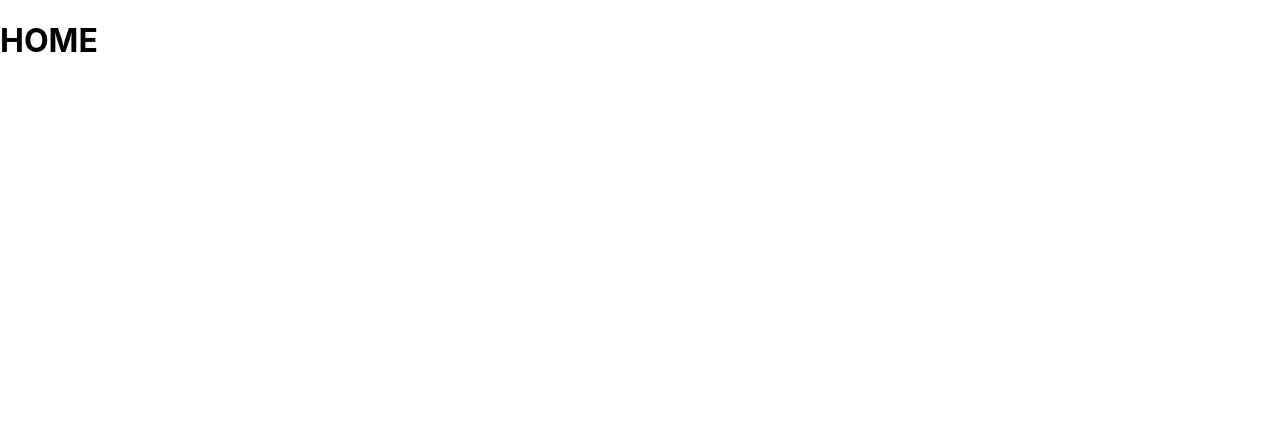
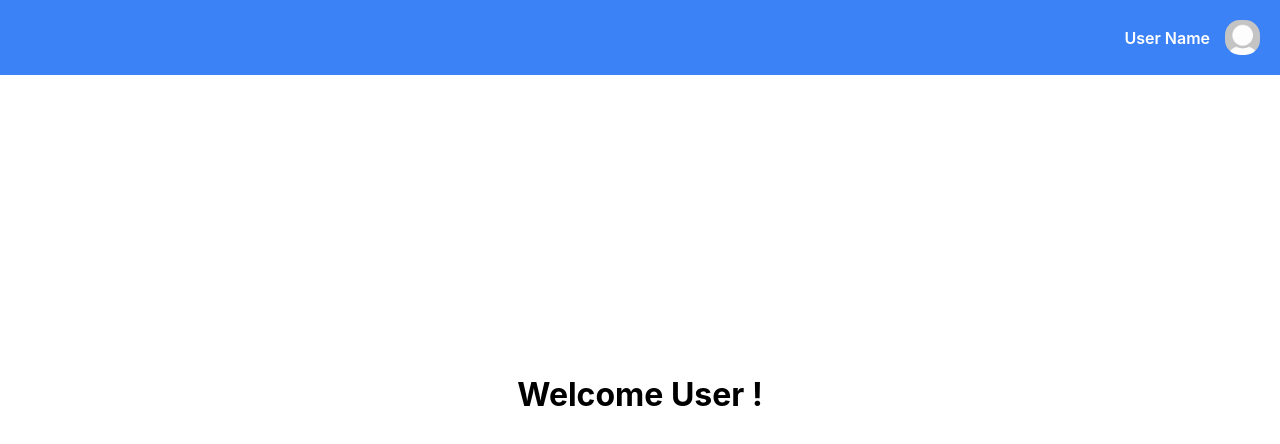
Before and after one commit to ShivaShankarGoddumarri/Beyinc_frontend, a React (Create React App) app: page / in a window 1280 px wide. Shown: the top 444 px of the page. Built offline with nearby package versions, Linux system fonts and the light colour scheme.

Commit message:
navbar added

```diff
--- /dev/null
+++ b/src/Components/Home/Home.css
@@ -0,0 +1,24 @@
+*{
+    margin: 0;
+    padding: 0;
+}
+
+navbar {
+    background-color: #3b82f6;
+    color: white;
+    padding: 20px;
+    font-weight: 600;
+    display: flex;
+    justify-content: flex-end;
+    align-items: center;
+  }
+
+img{
+    width: 35px;
+    height: 35px;
+    border-radius: 15px;
+    margin-left: 15px;
+}
+h1{
+    margin-top: 300px;
+}
--- a/src/Components/Home/Home.js
+++ b/src/Components/Home/Home.js
@@ -1,10 +1,17 @@
 import React from 'react'
+import './Home.css'
 
 const Home = () => {
   return (
-    <h1>
-        HOME
-    </h1>
+    <div>
+    <navbar>
+        User Name
+    <img src='profile.jpeg' alt=''/>
+    </navbar>
+    <center>
+    <h1>Welcome User !</h1>
+    </center>
+    </div>
   )
 }
 
```
Also changed, not shown: public/profile.jpeg (added).
